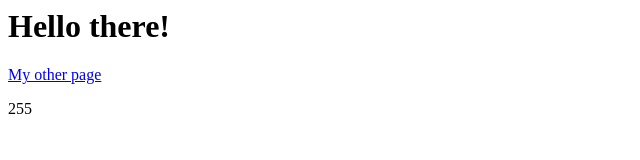
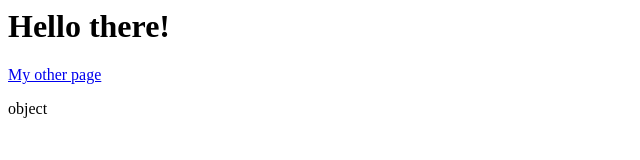
Before and after one commit to aadityadeshmukh/LearningJS, a plain HTML site: page index.html in a window 1280 px wide. Shown: the full height of the page, 0-640 px from the left. Drawn offline with Linux system fonts and the light colour scheme.

Commit message:
1 file modified

```diff
--- a/index.html
+++ b/index.html
@@ -15,7 +15,8 @@
     let y = 20;
     let z = "30";
     let res = z + y + x;
-    document.getElementById("demo").innerHTML = 0xFF;
+    let m = new Number(23);
+    document.getElementById("demo").innerHTML = typeof(m);
   </script>
 </body>
 
```
